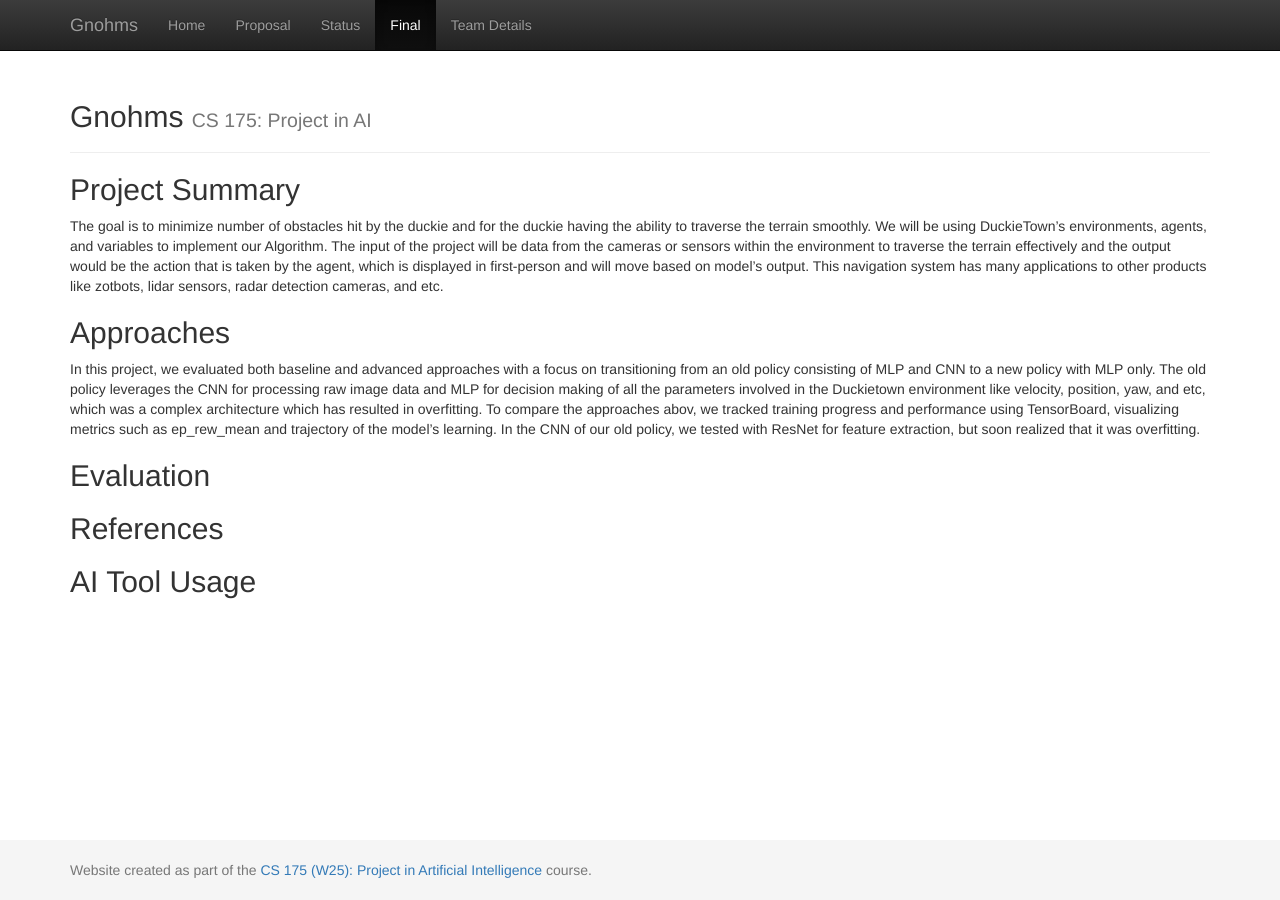
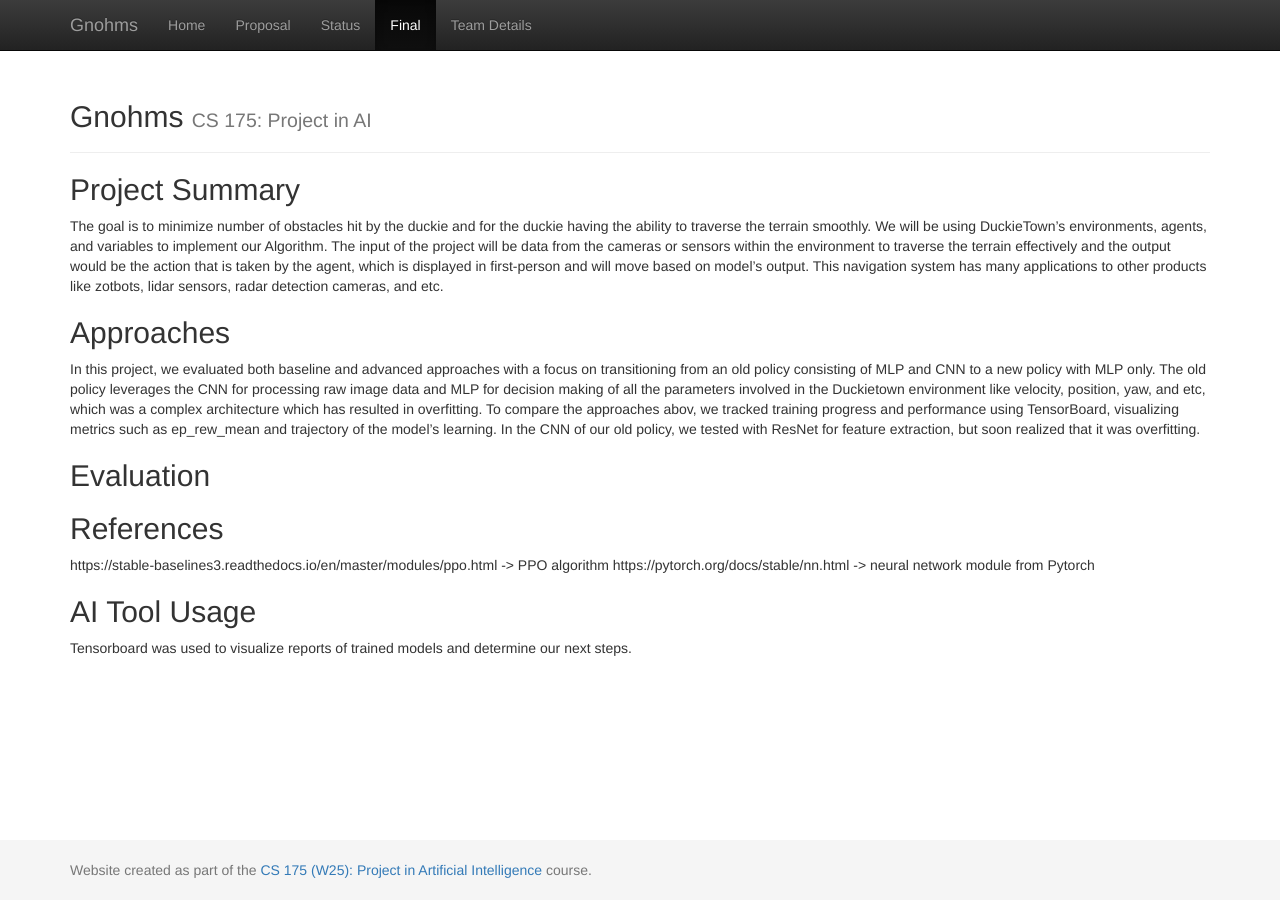
Before and after one commit to TheYeetMeister/Gnohms, a Jekyll site: the page built from docs/final.md, in a window 1280 px wide. Built offline with Jekyll 4.4.1, drawn with Linux system fonts in a browser that asks for light colours; our own code applies the rules of GitHub Pages for plain Markdown files.

Commit message:
Update final.md

```diff
--- a/docs/final.md
+++ b/docs/final.md
@@ -13,5 +13,8 @@ In this project, we evaluated both baseline and advanced approaches with a focus
 ## Evaluation
 
 ## References
+https://stable-baselines3.readthedocs.io/en/master/modules/ppo.html -> PPO algorithm
+https://pytorch.org/docs/stable/nn.html -> neural network module from Pytorch
 
 ## AI Tool Usage
+Tensorboard was used to visualize reports of trained models and determine our next steps.
```
